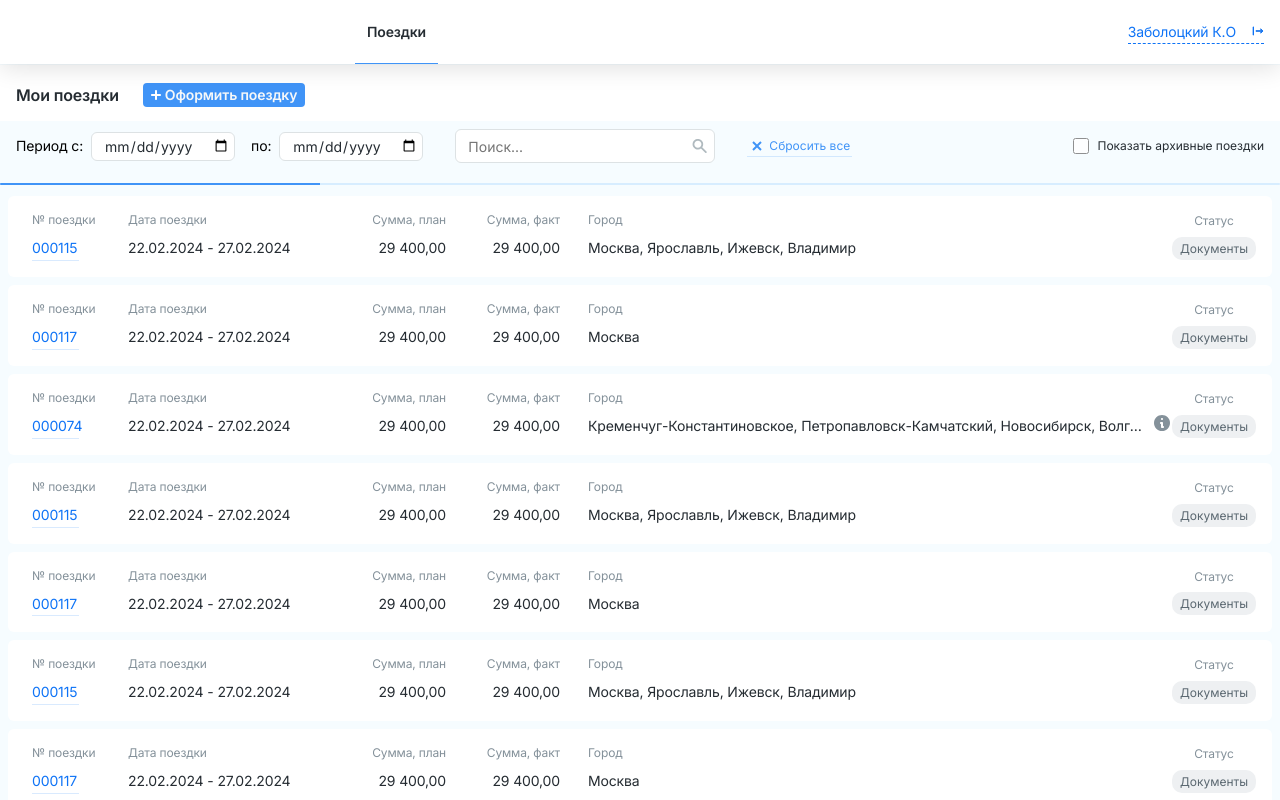
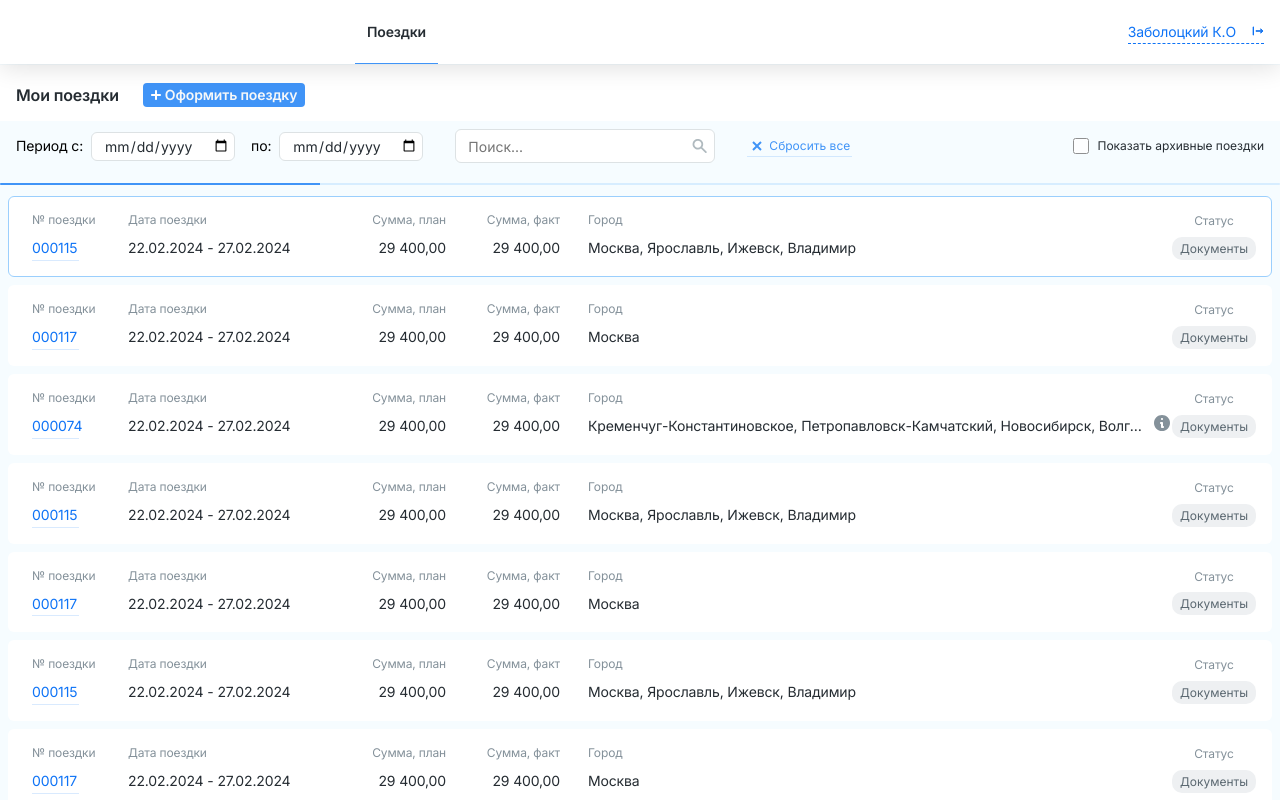
Before and after one commit to PhoenixDeveloper-Sofia/Trips_layout, a plain HTML site: page index.html in a window 1280 px wide. In both pictures the pointer is over the element 640 px from the left and 236 px from the top of the page. Drawn offline with Linux system fonts and the light colour scheme.

Commit message:
easy-peasy, lemon squeezy part 2

```diff
--- a/style.css
+++ b/style.css
@@ -230,6 +230,11 @@
     margin-bottom: 8px;
 }
 
+.card_item:hover {
+    border: 1px solid #9bcffd;
+    padding: 15px 15px 15px 23px;
+}
+
 .card_info {
     display: flex;
     gap: 28px;
@@ -320,7 +325,7 @@
     display: none;
 }
 
-.tooltip-active{
+.tooltip-active {
     display: block;
 }
 
```
